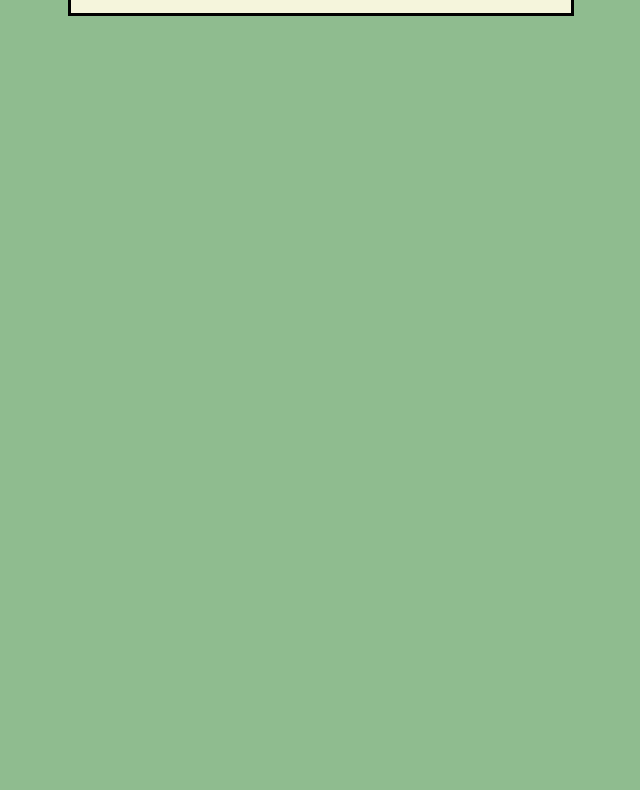
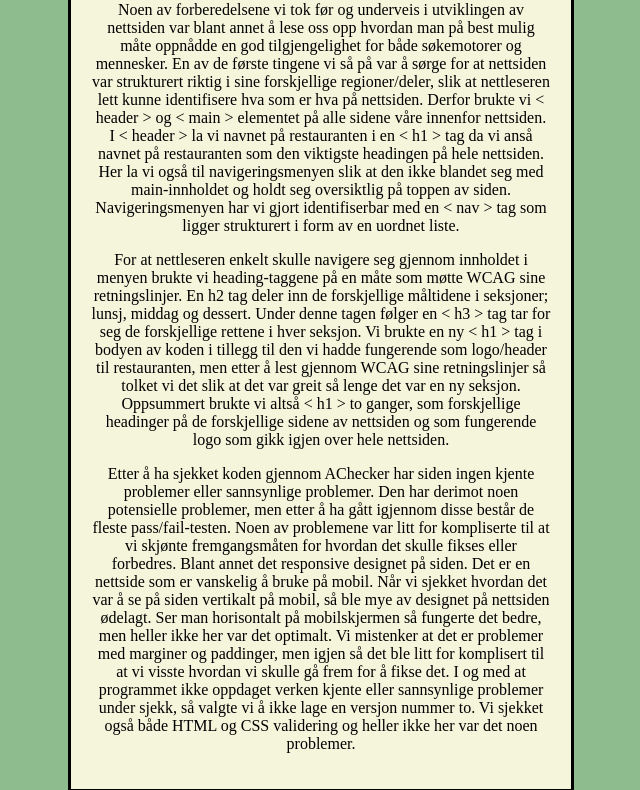
Before and after one commit to Cecinordahl/cecinordahl.github.io, a plain HTML site: page Rapport.html in a window 1280 px wide. Shown: the part 148-938 px from the top of the page, without its empty margins (319-959 px from the left). Before the commit the page ends 800 px from the top, so only its background shows below. Drawn offline with Linux system fonts and the light colour scheme.

Commit message:
Added report, removed weird link in html tag

```diff
--- a/Rapport.html
+++ b/Rapport.html
@@ -5,15 +5,38 @@
     <meta http-equiv="X-UA-Compatible" content="IE=edge">
     <meta name="viewport" content="width=device-width, initial-scale=1.0">
     <title>Rapport</title>
-    <link rel="stylesheet" href="Menu.css">
+    <link rel="stylesheet" href="style.css">
 </head>
-<body style="text-align: center"><div class="content">
-    <h2>Rapport</h2>
+<body style="text-align: center">
+<div class="rapport-content">
+    <h1>Rapport</h1>
 
-    <p>Her kommer rapport</p>
+    <p>Noen av forberedelsene vi tok før og underveis i utviklingen av nettsiden var blant annet å lese oss opp hvordan man
+        på best mulig måte oppnådde en god tilgjengelighet for både søkemotorer og mennesker. En av de første tingene vi så
+        på var å sørge for at nettsiden var strukturert riktig i sine forskjellige regioner/deler, slik at nettleseren lett
+        kunne identifisere hva som er hva på nettsiden. Derfor brukte vi < header > og < main > elementet på alle sidene våre innenfor
+        nettsiden. I < header > la vi navnet på restauranten i en < h1 > tag da vi anså navnet på restauranten som den viktigste
+        headingen på hele nettsiden.  Her la vi også til navigeringsmenyen slik at den ikke blandet seg med main-innholdet og
+        holdt seg oversiktlig på toppen av siden. Navigeringsmenyen har vi gjort identifiserbar med en  < nav > tag som ligger
+        strukturert i form av en uordnet liste.</p>
 
+    <p>For at nettleseren enkelt skulle navigere seg gjennom innholdet i menyen brukte vi heading-taggene på en måte som møtte
+        WCAG sine retningslinjer. En h2 tag deler inn de forskjellige måltidene i seksjoner; lunsj, middag og dessert. Under
+        denne tagen følger en < h3 > tag tar for seg de forskjellige rettene i hver seksjon. Vi brukte en ny < h1 > tag i bodyen
+        av koden i tillegg til den vi hadde fungerende som logo/header til restauranten, men etter å lest gjennom WCAG sine
+        retningslinjer så tolket vi det slik at det var greit så lenge det var en ny seksjon. Oppsummert brukte vi altså < h1 >
+        to ganger, som forskjellige headinger på de forskjellige sidene av nettsiden og som fungerende logo som gikk igjen over hele nettsiden.</p>
 
-
+    <p>Etter å ha sjekket koden gjennom AChecker har siden ingen kjente problemer eller sannsynlige problemer. Den har derimot
+        noen potensielle problemer, men etter å ha gått igjennom disse består de fleste pass/fail-testen. Noen av problemene var
+        litt for kompliserte til at vi skjønte fremgangsmåten for hvordan det skulle fikses eller forbedres. Blant annet det
+        responsive designet på siden. Det er en nettside som er vanskelig å bruke på mobil. Når vi sjekket hvordan det var å se
+        på siden vertikalt på mobil, så ble mye av designet på nettsiden ødelagt. Ser man horisontalt på mobilskjermen så fungerte
+        det bedre, men heller ikke her var det optimalt. Vi mistenker at det er problemer med marginer og paddinger, men igjen så
+        det ble litt for komplisert til at vi visste hvordan vi skulle gå frem for å fikse det. I og med at programmet ikke oppdaget
+        verken kjente eller sannsynlige problemer under sjekk, så valgte vi å ikke lage en versjon nummer to. Vi sjekket også både
+        HTML og CSS validering og heller ikke her var det noen problemer.
+    </p>
 </div>
 </body>
 </html>
--- a/Menu.css
+++ b/style.css
@@ -10,6 +10,13 @@ body {
     margin-bottom: 30px;
     background-color: beige;
     padding-bottom: 30px;
+}
+
+.rapport-content{
+    padding: 20px;
+    border-style: solid;
+    margin: 30px 30% 30px;
+    background-color: beige;
 }
 
 header {
```
Also changed, not shown: About.html (+1 -1 lines), Contact.html (+1 -1 lines), Home.html (+1 -1 lines), Menu.html (+2 -2 lines).
